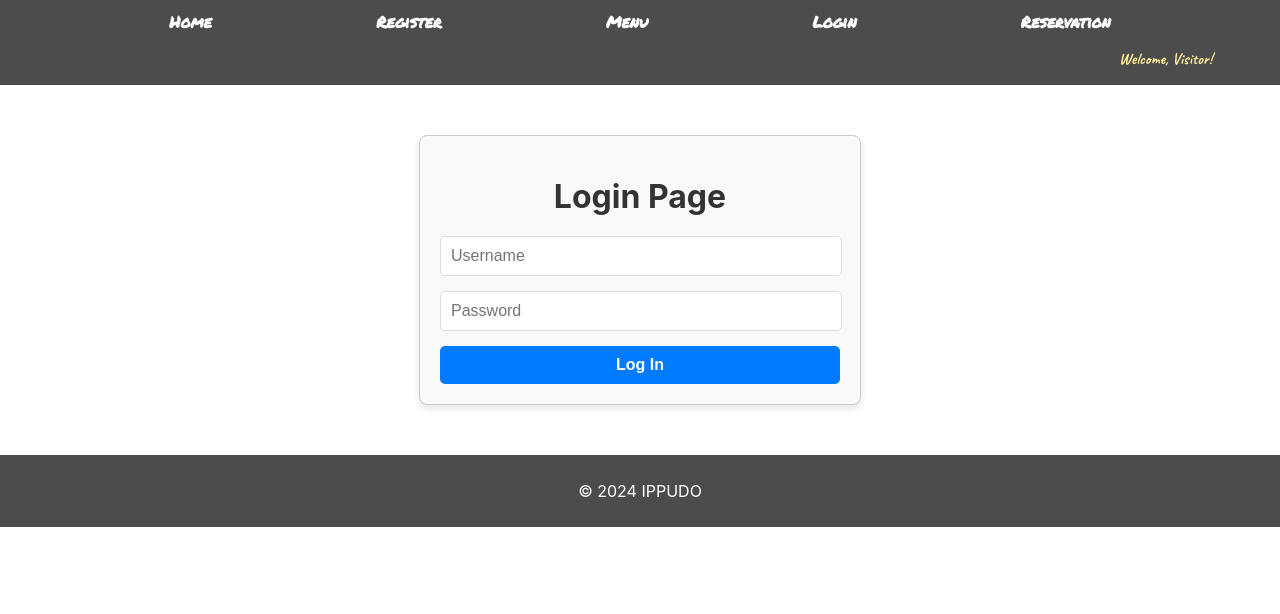
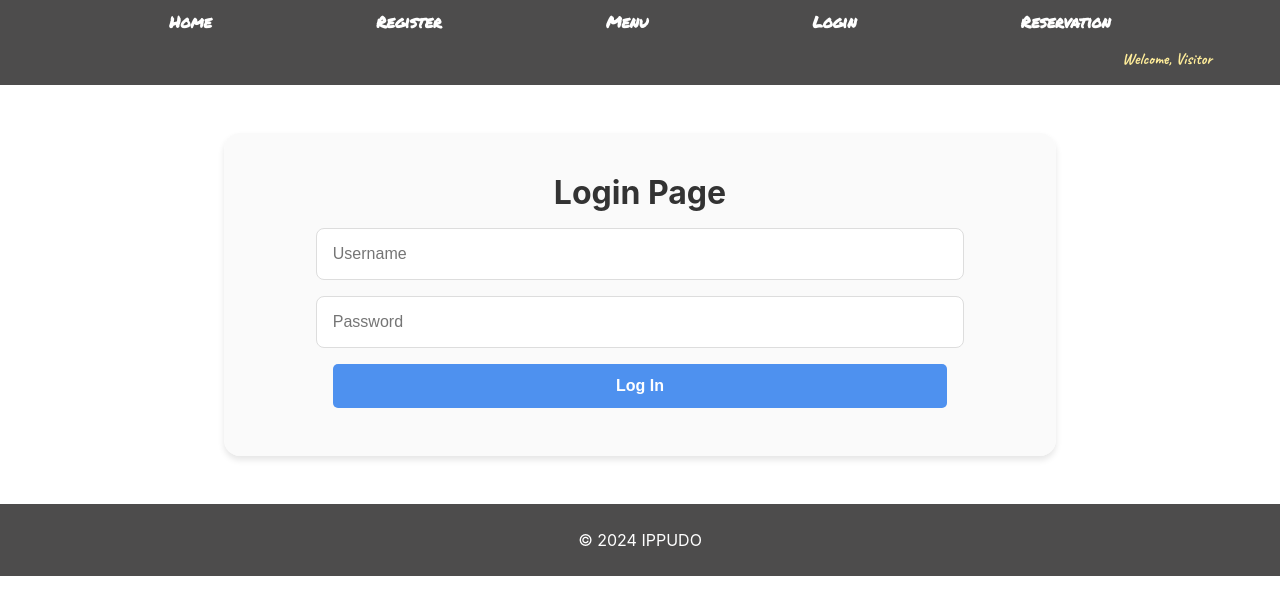
Before and after one commit to hsuhana/RR, a React (Create React App) app in the folder front/: page /login in a window 1280 px wide. Shown: the top 614 px of the page. Built offline with nearby package versions, Linux system fonts and the light colour scheme; no server answers; a web font is replaced by a local one.

Commit message:
adjust register page style

```diff
--- a/front/src/App.css
+++ b/front/src/App.css
@@ -1,5 +1,6 @@
 .App {
   text-align: center;
+
 }
 
 /* .App-logo {
@@ -78,6 +79,13 @@ nav ul li a:hover {
   padding-right: 3rem;
 }
 
+.userStatus > button {
+  margin-left: 0.2rem;
+  background-color: #00000000;
+
+  border-style: none;
+}
+
 .userStatus p{
   color: #ffed9a;
   font-family: "Caveat", cursive;
@@ -111,37 +119,42 @@ footer {
   background-size: cover;
   background-position: center;
   height: 100vh;
-  display: flex;
+  /* display: flex; */
   justify-content: center;
   align-items: center;
   color: white;
+  padding: 1rem;
+  overflow: auto;
 }
 
 .register-container {
-  max-width: 400px;
-  margin: 50px auto; /* Center the form horizontally */
-  padding: 20px;
-  border: 1px solid #ccc;
-  border-radius: 8px;
+  width: 60%;
+  margin: 3rem auto;
+  padding: 2rem;
+  /* border: 1px solid #ccc; */
+  border-radius: 1rem;
   box-shadow: 0 4px 6px rgba(0, 0, 0, 0.1);
-  background-color: #f9f9f9;
+  background-color: #f9f9f9b9;
+
 }
 
 .register-container h1 {
   text-align: center;
   color: #333;
-  margin-bottom: 20px;
+  margin-top: 0.5rem;
+  margin-bottom: 1rem;
 }
 
 .register-form input {
   display: block; /* Stack inputs vertically */
-  width: calc(100% - 20px); /* Full width minus padding */
-  margin-bottom: 15px;
+  height: 80%;
+  width: 80%;
+  margin: 0 auto 1rem auto;
   border: 1px solid #ddd;
-  border-radius: 5px;
-  font-size: 16px;
+  border-radius: 0.5rem;
+  font-size: 1rem;
   outline: none;
-  padding: 10px;
+  padding: 1rem;
 }
 
 .register-form input:focus {
@@ -150,12 +163,13 @@ footer {
 }
 
 .register-form button {
-  width: 100%;
-  padding: 10px;
-  font-size: 16px;
+  width: 80%;
+  padding: 0.8rem;
+  margin-bottom: 1rem;
+  font-size: 1rem;
   font-weight: bold;
   color: #fff;
-  background-color: #007bff;
+  background-color: #4e91ef;
   border: none;
   border-radius: 5px;
   cursor: pointer;
--- a/front/src/App.js
+++ b/front/src/App.js
@@ -4,7 +4,7 @@
 import React from 'react';
 
 import NavbarRouter from './components/NavbarRouter';
-
+import MainRouter from './components/MainRouter';
 import Footer from './components/Footer';
 import './App.css';
 
@@ -15,6 +15,9 @@ function App() {
   return (
     <div className="App">
       <NavbarRouter />
+      <main>
+        <MainRouter />
+      </main>
       <Footer />
     </div>
   );
--- a/front/src/components/AuthStatus.js
+++ b/front/src/components/AuthStatus.js
@@ -11,15 +11,19 @@ const AuthStatus = () => {
     }
 
     return (
-        <div className='userStatus'>
+        <div>
             {isAuthenticated ? (
                 <>
-                    <p>Welcome, <strong>{username}</strong>!</p>
-                    <button onClick={() => navigate('/members')}>Member</button>
-                    <button onClick={logout}>Log Out</button>
+                    <div className='userStatus'>
+                        <p>Welcome, <strong>{username}</strong>&nbsp;&nbsp;</p>
+                        <button onClick={() => navigate('/members')}>Member</button>
+                        <button onClick={logout}>Log Out</button>
+                    </div>
                 </>
             ) : (
-                <p>Welcome, Visitor!</p>
+                <div className='userStatus'>
+                    <p>Welcome, Visitor</p>
+                </div>
             )}
         </div>
     );
--- /dev/null
+++ b/front/src/components/MainRouter.js
@@ -0,0 +1,26 @@
+import React from 'react';
+//<Router> enables the entire routing context, while <Link> simply triggers a change in the URL when clicked.
+import { Routes, Route } from 'react-router-dom';
+import Home from '../pages/Home';
+import Register from '../pages/Register';
+import Menu from '../pages/Menu';
+import Login from '../pages/Login';
+import Reservation from '../pages/Reservation';
+import Members from '../pages/Member';
+
+const MainRouter = () => {
+    return (
+        <>
+            <Routes>
+                <Route path="/" element={<Home />} />
+                <Route path="/register" element={<Register />} />
+                <Route path="/menu" element={<Menu />} />
+                <Route path="/login" element={<Login />} />
+                <Route path="/reservation" element={<Reservation />} />
+                <Route path="/members" element={<Members />} />
+            </Routes>
+        </>
+    );
+};
+
+export default MainRouter;
--- a/front/src/pages/Register.js
+++ b/front/src/pages/Register.js
@@ -36,7 +36,7 @@ const Register = () => {
         <div className="register-page">
 
             <div className="register-container">
-            <h1>Register Page</h1>
+                <h1>Register</h1>
                 <form onSubmit={handleSubmit} className="register-form">
                     <input type="text" name="firstName" placeholder="First Name" onChange={handleChange} required/>
                     <input type="text" name="lastName" placeholder="Last Name" onChange={handleChange} required/>
```
Also changed, not shown: front/src/components/NavbarRouter.js (+9 -9 lines). Lines whose indentation alone changed are shown as unchanged.
